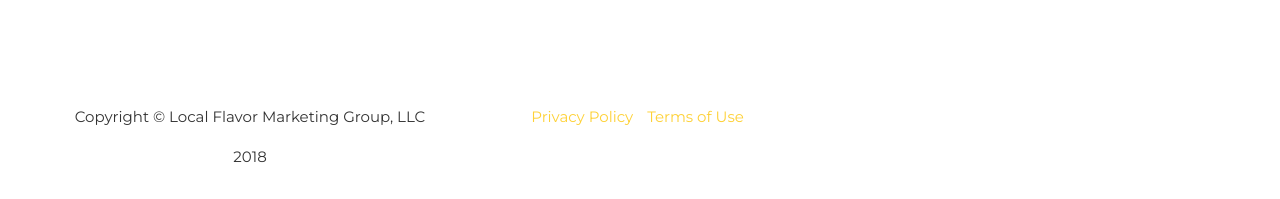
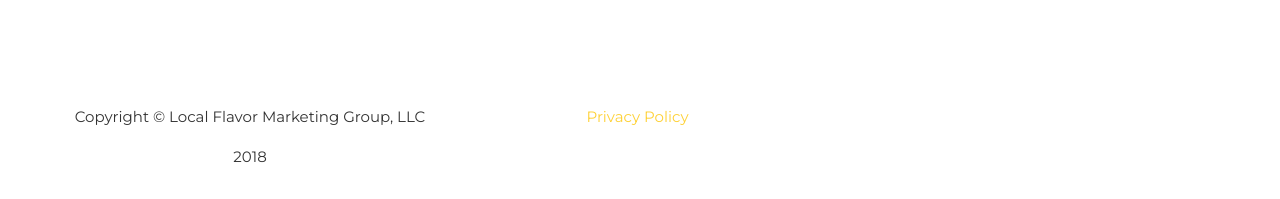
Before and after one commit to localflavor/localflavor.github.io, a Jekyll site: the page built from index.html, in a window 1280 px wide and 900 px high, scrolled down 3438 px. Shown: the part 698-897 px from the top of the window. Built offline with Jekyll 4.4.1, drawn with Linux system fonts in a browser that asks for light colours; nearby versions of some CDN libraries; some web fonts are replaced.

```diff
--- a/_includes/footer.html
+++ b/_includes/footer.html
@@ -7,10 +7,7 @@
 
       <div class="col-md-4">
         <ul class="list-inline quicklinks">
-          <li><a href="#">Privacy Policy</a>
-          </li>
-          <li><a href="#">Terms of Use</a>
-          </li>
+          <li><a href="/privacy_policy">Privacy Policy</a></li>
         </ul>
       </div>
     </div>
```
Also changed, not shown: privacy_policy.md (added, +7 -0 lines).
